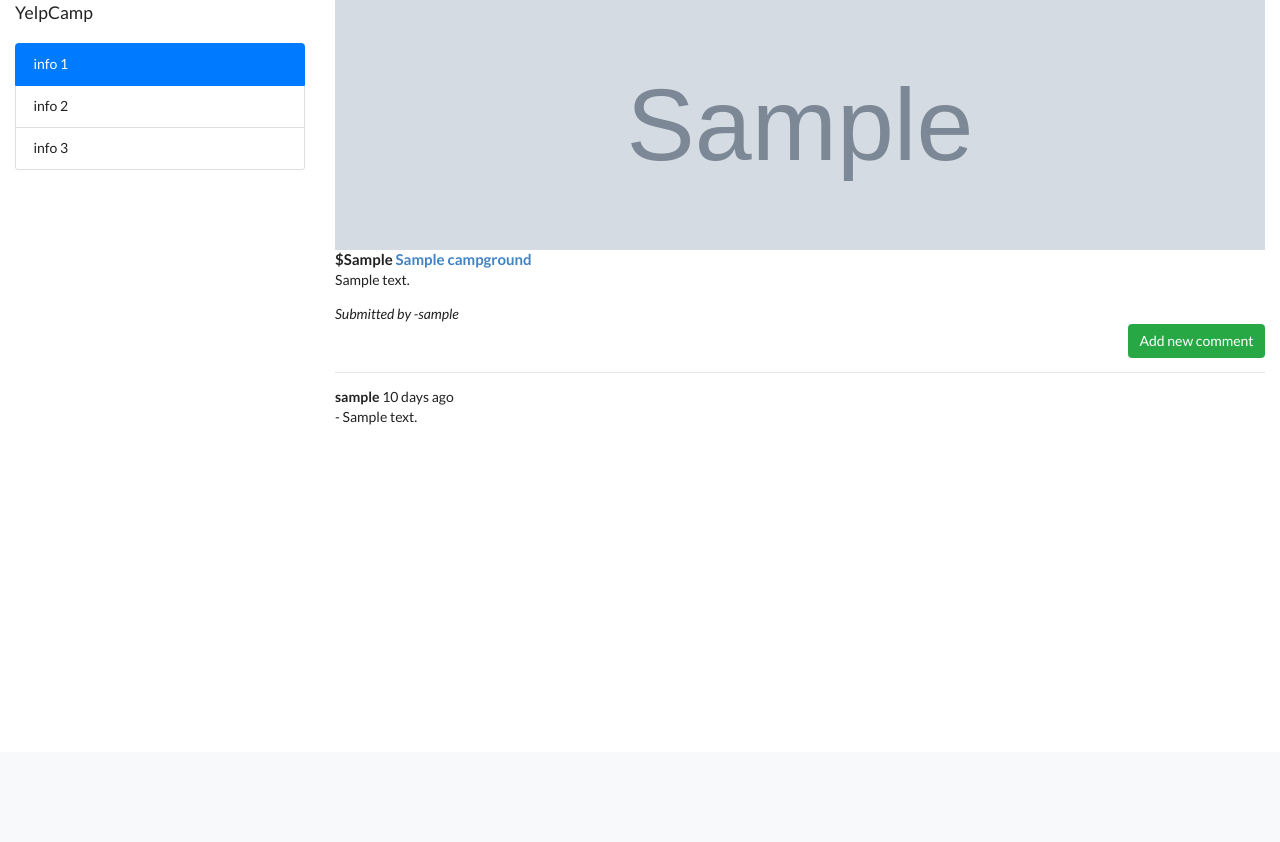
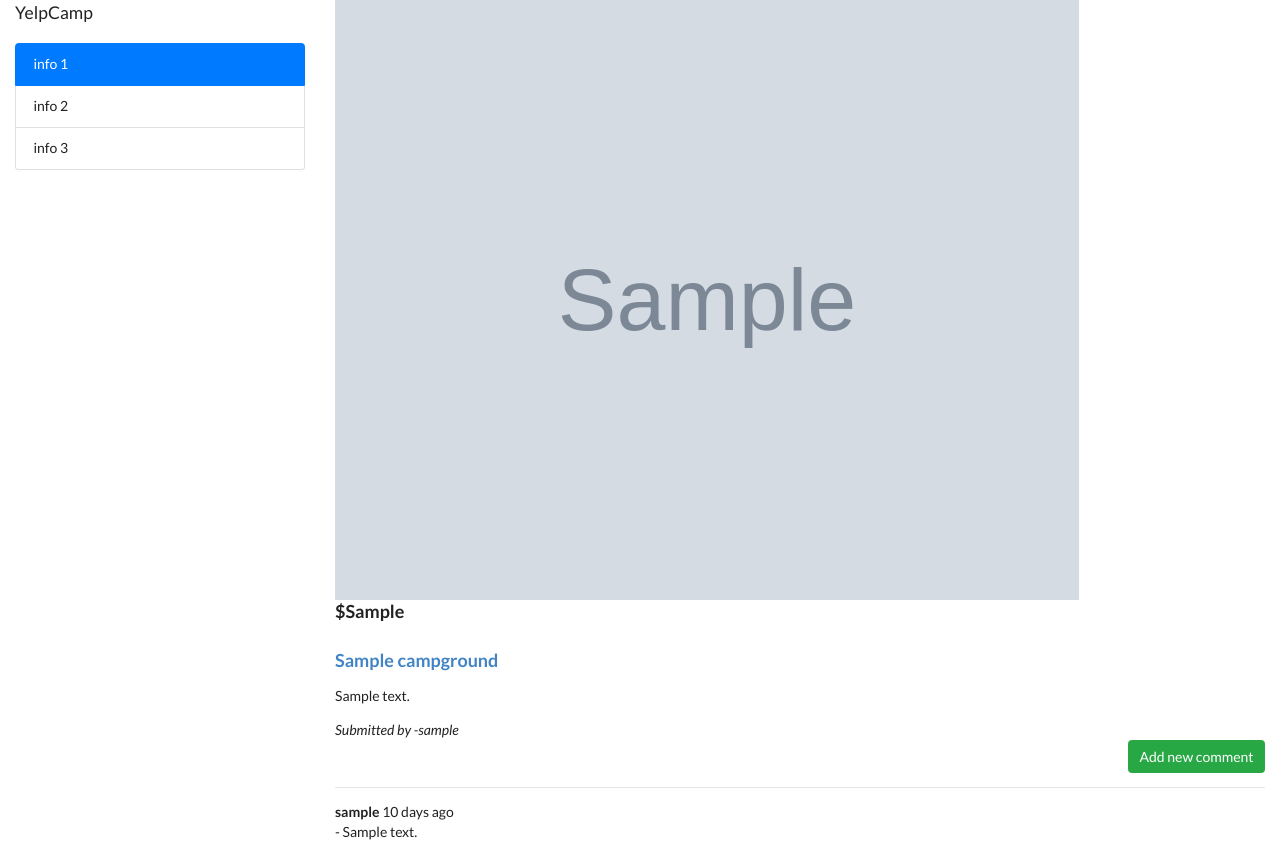
Before and after one commit to tony0609stark/commerce-c, a Node server app: page /campgrounds/600000000000000000000001 in a window 1280 px wide. Shown: the part 48-890 px from the top of the page. Before the commit the page ends 473 px from the top, so only its background shows below. Run offline with Node 20, Linux system fonts and the light colour scheme; tables that the repository leaves empty hold one stand-in row (values such as "Sample post"); grey boxes marked "Sample" are stand-in pictures; some libraries are stand-ins or nearby versions.

Commit message:
beautify

```diff
--- a/public/stylesheets/main.css
+++ b/public/stylesheets/main.css
@@ -42,6 +42,11 @@ body{
 #right {
   display: inline;
   text-align: right;
+}
+
+#showimg{
+  height: 600px;
+  width: 80%;
 }
 /*
 .slideshow {
--- a/views/campgrounds/show.ejs
+++ b/views/campgrounds/show.ejs
@@ -12,10 +12,10 @@
     </div>
       <div class="col-md-9">
         <div class="thumbnail">
-          <img class="img-responsive" src="<%= campground.image %>">
+          <img id="showimg"class="img-responsive" src="<%= campground.image %>">
           <div class="caption-full">
-            <h4 id="right" class="text-right">$<%= campground.price %></h4>
-            <h4><a href="#"><%= campground.name %></a></h4>
+            <h3 id="right" class="text-right">$<%= campground.price %></h3>
+            <h3><a href="#"><%= campground.name %></a></h3>
             <p><%= campground.description %> </p>
             <p>
               <em>Submitted by -<%= campground.author.username %></em>
```
